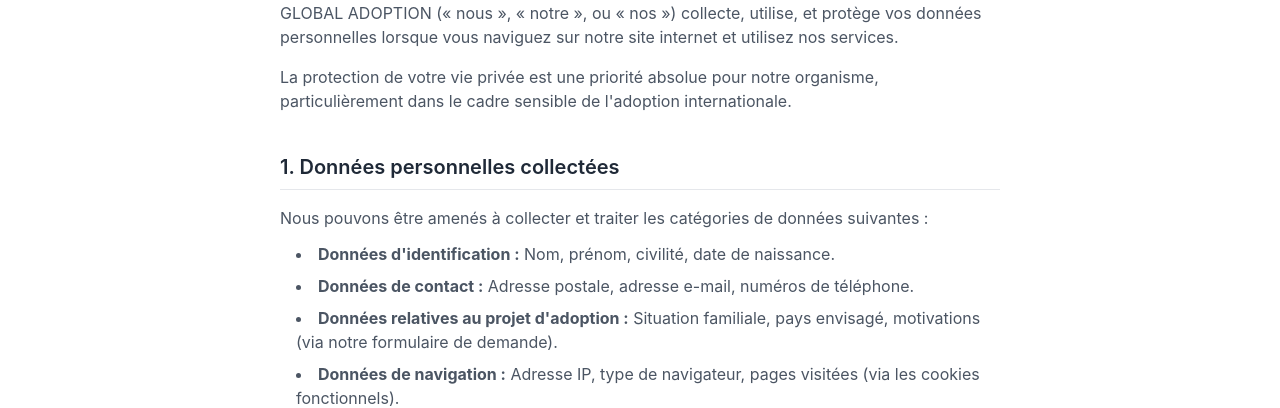
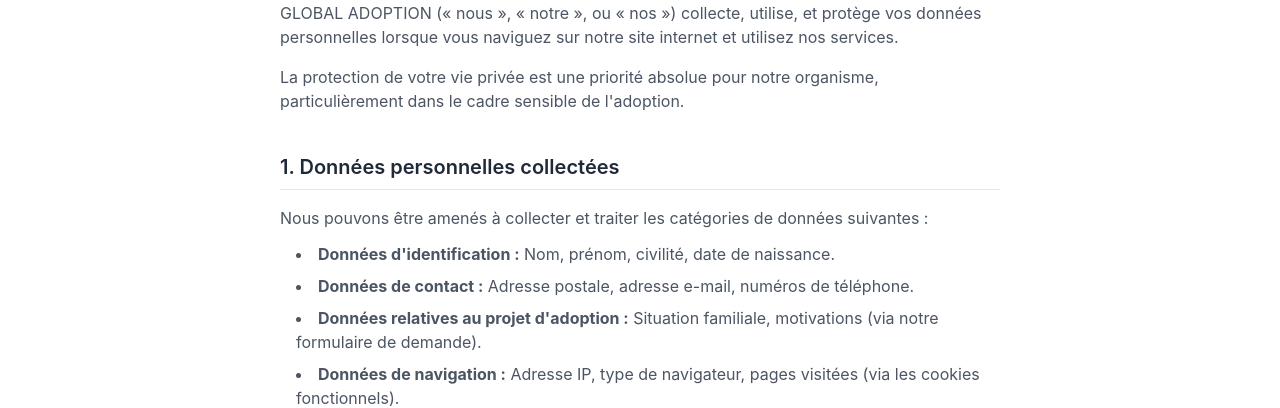
Before and after one commit to fortune344/globaladoption, a React (Vite) app: page /politique-confidentialite in a window 1280 px wide. Shown: the part 239-647 px from the top of the page. Built offline with nearby package versions, Linux system fonts and the light colour scheme; no server answers; the database is empty.

Commit message:
Mise à jour: focus France - suppression mentions internationales

```diff
--- a/src/components/public/ConditionsUtilisation.tsx
+++ b/src/components/public/ConditionsUtilisation.tsx
@@ -26,7 +26,7 @@
                     </h2>
                     <div className="space-y-3 text-gray-600">
                         <p>
-                            Le site a pour objet de fournir des informations concernant l'ensemble des activités de GLOBAL ADOPTION, notamment nos services d'accompagnement à l'adoption internationale et nos coordonnées.
+                            Le site a pour objet de fournir des informations concernant l'ensemble des activités de GLOBAL ADOPTION, notamment nos services d'accompagnement à l'adoption et nos coordonnées.
                         </p>
                         <p>
                             L'accès au site est gratuit pour tout utilisateur disposant d'un accès à internet. Tous les coûts afférents à l'accès (matériel informatique, logiciels, connexion internet) sont à la charge exclusive de l'utilisateur.
--- a/src/components/public/MentionsLegales.tsx
+++ b/src/components/public/MentionsLegales.tsx
@@ -65,7 +65,7 @@
                             </li>
                             <li>
                                 <strong>Convention de La Haye du 29 mai 1993</strong> sur la protection
-                                des enfants et la coopération en matière d'adoption internationale.
+                                des enfants et la coopération en matière d'adoption.
                             </li>
                         </ul>
                     </div>
--- a/src/components/public/PolitiqueConfidentialite.tsx
+++ b/src/components/public/PolitiqueConfidentialite.tsx
@@ -15,7 +15,7 @@
                         La présente Politique de Confidentialité a pour but de vous informer sur la manière dont GLOBAL ADOPTION (« nous », « notre », ou « nos ») collecte, utilise, et protège vos données personnelles lorsque vous naviguez sur notre site internet et utilisez nos services.
                     </p>
                     <p className="text-gray-600">
-                        La protection de votre vie privée est une priorité absolue pour notre organisme, particulièrement dans le cadre sensible de l'adoption internationale.
+                        La protection de votre vie privée est une priorité absolue pour notre organisme, particulièrement dans le cadre sensible de l'adoption.
                     </p>
                 </div>
 
@@ -29,7 +29,7 @@
                         <ul className="list-disc list-inside space-y-2 ml-4">
                             <li><strong>Données d'identification :</strong> Nom, prénom, civilité, date de naissance.</li>
                             <li><strong>Données de contact :</strong> Adresse postale, adresse e-mail, numéros de téléphone.</li>
-                            <li><strong>Données relatives au projet d'adoption :</strong> Situation familiale, pays envisagé, motivations (via notre formulaire de demande).</li>
+                            <li><strong>Données relatives au projet d'adoption :</strong> Situation familiale, motivations (via notre formulaire de demande).</li>
                             <li><strong>Données de navigation :</strong> Adresse IP, type de navigateur, pages visitées (via les cookies fonctionnels).</li>
                         </ul>
                     </div>
```
